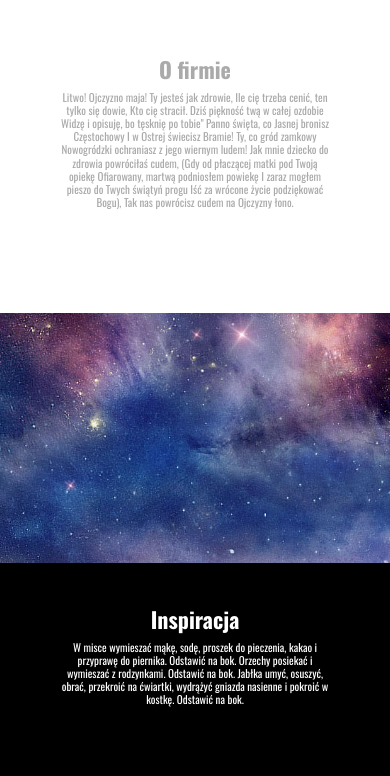
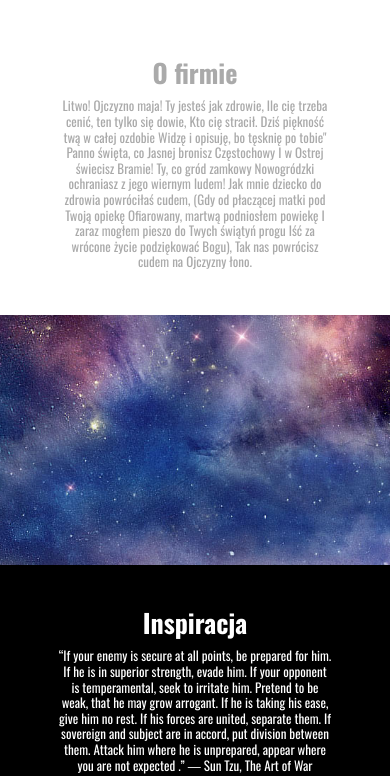
Before and after one commit to Yoshuro/yoshuro.github.io, a plain HTML site: page main.html in a window 390 px wide. Shown: the part 444-1220 px from the top of the page. Drawn offline with nearby package versions, Linux system fonts and the light colour scheme.

Commit message:
font fix

```diff
--- a/css/responsive.css
+++ b/css/responsive.css
@@ -76,7 +76,7 @@
 }
 @media screen and (max-width:790px) {
 	.topmid,.botmid {
-		font-size:1.6em;
+		font-size:1.5em;
 	}
   .top {
     font-size:1.4em;
@@ -87,7 +87,7 @@
 }
 @media screen and (max-width:490px) {
 	.topmid,.botmid {
-		font-size:1.1em;
+		font-size:1.3em;
 	}
   .top {
     font-size:0.9em;
--- a/main.html
+++ b/main.html
@@ -55,9 +55,8 @@
   <div class="botmid">
     <h1>Inspiracja</h1>
     <p>
-      W misce wymieszać mąkę, sodę, proszek do pieczenia, kakao i przyprawę do piernika. Odstawić na bok.
-    Orzechy posiekać i wymieszać z rodzynkami. Odstawić na bok.
-    Jabłka umyć, osuszyć, obrać, przekroić na ćwiartki, wydrążyć gniazda nasienne i pokroić w kostkę. Odstawić na bok.
+      “If your enemy is secure at all points, be prepared for him. If he is in superior strength, evade him. If your opponent is temperamental, seek to irritate him. Pretend to be weak, that he may grow arrogant. If he is taking his ease, give him no rest. If his forces are united, separate them. If sovereign and subject are in accord, put division between them. Attack him where he is unprepared, appear where you are not expected .”
+― Sun Tzu, The Art of War
   </div>
 </div>
 <div class="bottom">
```
